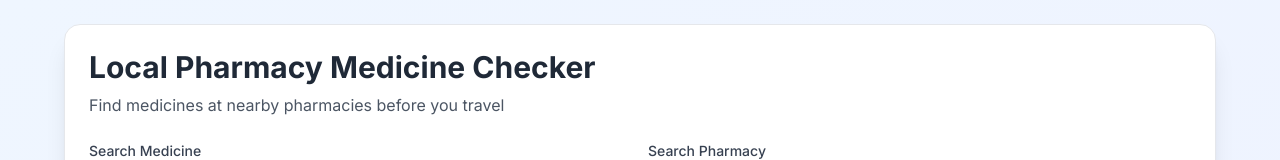
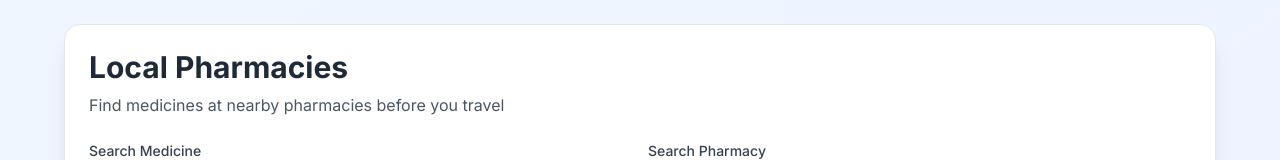
Before and after one commit to ashok280705/minds, a Next.js app: page /dashboard/pharmacy/offline in a window 1280 px wide. Shown: the top 160 px of the page. Built offline with nearby package versions, Linux system fonts and the light colour scheme; no server answers; the database is empty.

Commit message:
ui changes

```diff
--- a/app/dashboard/pharmacy/offline/page.jsx
+++ b/app/dashboard/pharmacy/offline/page.jsx
@@ -149,7 +149,7 @@ export default function OfflinePharmacies() {
       <div className="max-w-6xl mx-auto">
         {/* Header */}
         <div className="bg-white rounded-xl sm:rounded-2xl shadow-xl p-4 sm:p-6 mb-4 sm:mb-8 border border-gray-200">
-          <h1 className="text-xl sm:text-2xl md:text-3xl font-bold text-gray-800 mb-2">Local Pharmacy Medicine Checker</h1>
+          <h1 className="text-xl sm:text-2xl md:text-3xl font-bold text-gray-800 mb-2">Local Pharmacies</h1>
           <p className="text-sm sm:text-base text-gray-600 mb-4 sm:mb-6">Find medicines at nearby pharmacies before you travel</p>
 
           {/* Search Section */}
--- a/components/ModernSidebar.jsx
+++ b/components/ModernSidebar.jsx
@@ -123,9 +123,8 @@ export default function ModernSidebar() {
       icon: Pill,
       description: "Medicine & Prescriptions",
       dropdown: [
-        { href: "/dashboard/pharmacy/online", label: "Clarity Pharm" },
         { href: "/dashboard/pharmacy/physical", label: "Nearby Pharmacies" },
-        { href: "/dashboard/pharmacy/offline", label: "Offline Pharmacy" }
+        { href: "/dashboard/pharmacy/offline", label: "Local Pharmacies" }
       ]
     },
     {
```
